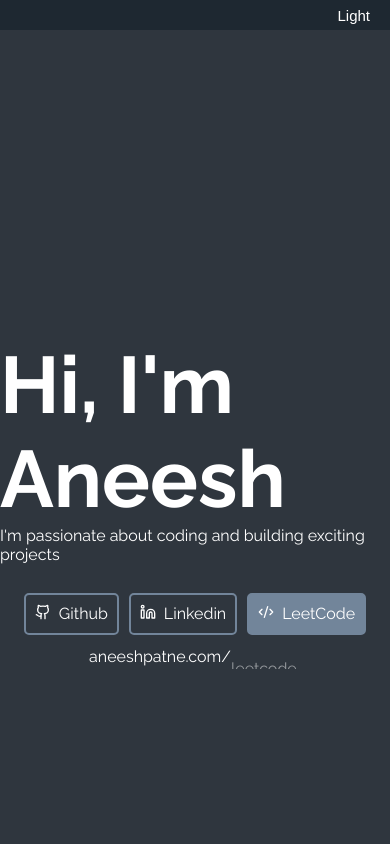
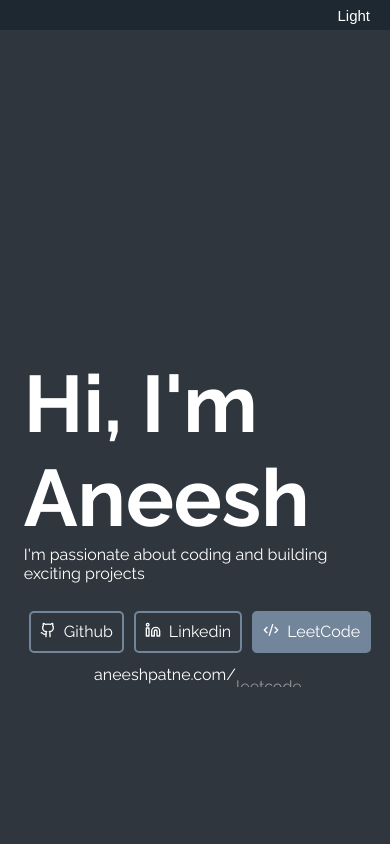
Before and after one commit to aneeshpatne/Personal-Portfolio, a Next.js app: page / in a window 390 px wide. Shown: the top 844 px of the page. Built offline with nearby package versions, Linux system fonts and the light colour scheme; no server answers; the database is empty.

Commit message:
chore: update NameNew component styles for improved layout and responsiveness

```diff
--- a/src/components/style/nameNew.module.css
+++ b/src/components/style/nameNew.module.css
@@ -1,14 +1,17 @@
 .name {
   display: flex;
   width: 100%;
-  height: 95%;
+  min-width: 400px;
+  height: 100dvh;
   justify-content: center;
 }
 .introduction {
   display: flex;
   flex-direction: column;
+  justify-content: center;
   align-items: center;
   position: absolute;
+  padding: 5%;
   top: 40%;
 }
 .boldText {
```
